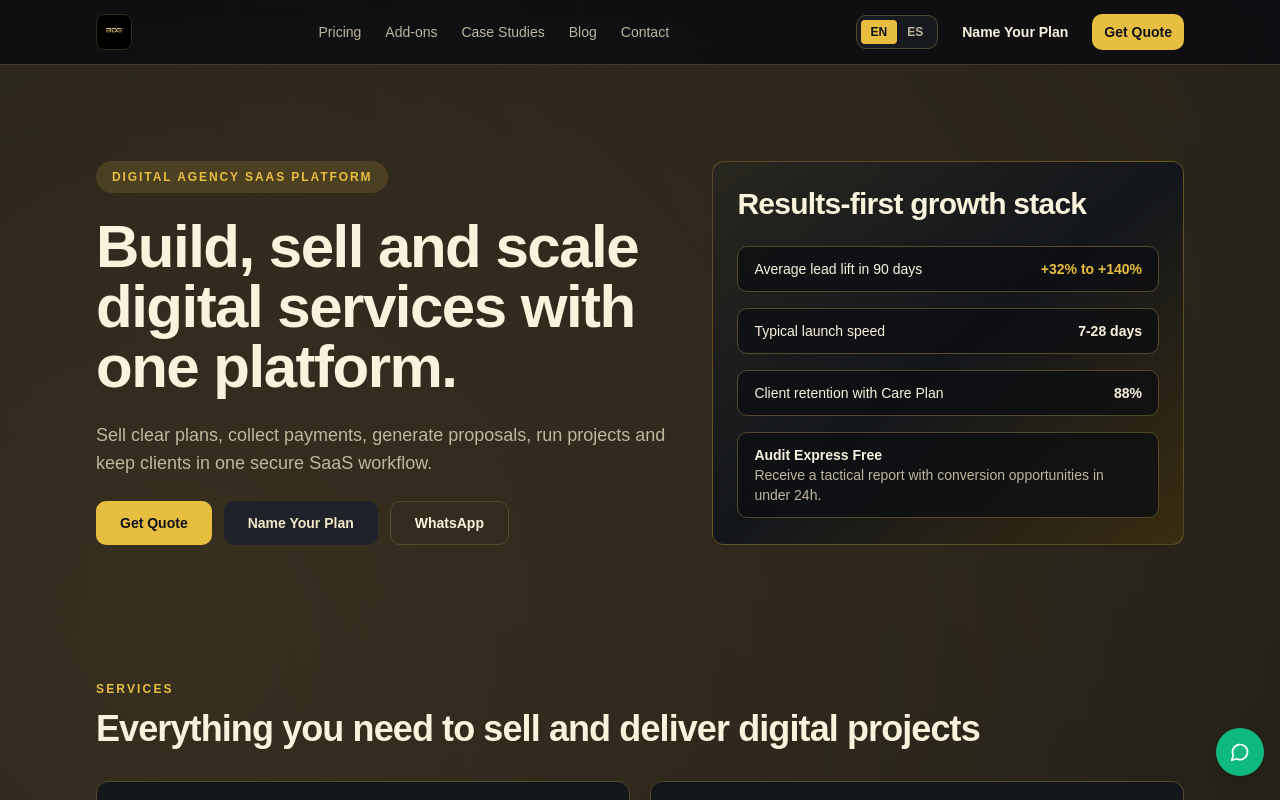
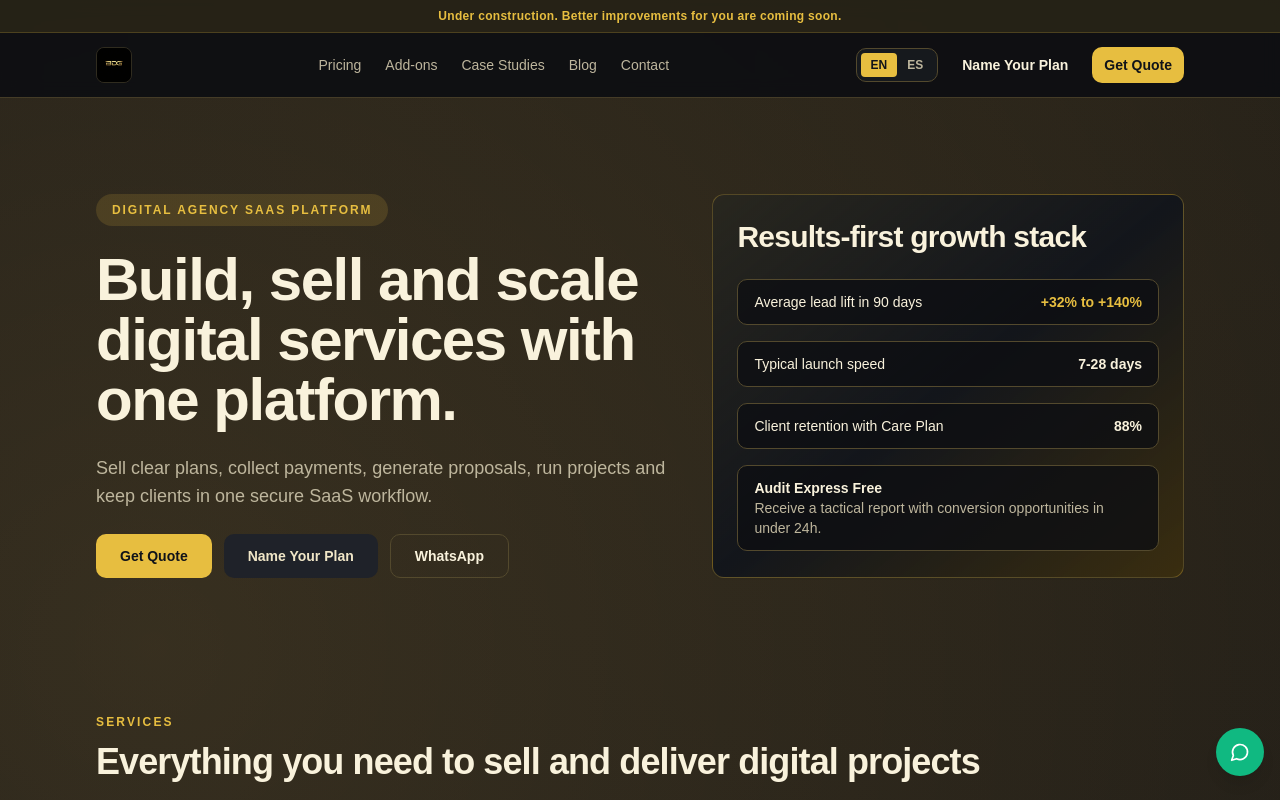
Before and after one commit to sinpelosenelmicrofonopodcast-lang/BDG, a Next.js app: page / in a window 1280 px wide. Shown: the top 800 px of the page. Built offline with nearby package versions, Linux system fonts and the light colour scheme; no server answers; the database is empty.

Commit message:
feat: add global under-construction banner

```diff
--- a/components/layout/site-header.tsx
+++ b/components/layout/site-header.tsx
@@ -17,7 +17,8 @@ const navLabels = {
     blog: "Blog",
     contact: "Contact",
     namePlan: "Name Your Plan",
-    getQuote: "Get Quote"
+    getQuote: "Get Quote",
+    constructionBanner: "Under construction. Better improvements for you are coming soon."
   },
   es: {
     pricing: "Precios",
@@ -26,7 +27,8 @@ const navLabels = {
     blog: "Blog",
     contact: "Contacto",
     namePlan: "Nombra tu plan",
-    getQuote: "Cotizar"
+    getQuote: "Cotizar",
+    constructionBanner: "En construcción. Pronto vienen mejoras para ustedes."
   }
 } as const;
 
@@ -45,6 +47,10 @@ export function SiteHeader() {
 
   return (
     <header className="sticky top-0 z-50 border-b border-border/80 bg-background/90 backdrop-blur">
+      <div className="border-b border-primary/20 bg-primary/10 px-4 py-2 text-center text-xs font-semibold tracking-wide text-primary">
+        {c.constructionBanner}
+      </div>
+
       <div className="container-shell flex h-16 items-center justify-between gap-4">
         <Link href="/" className="inline-flex items-center gap-3">
           <Image src="/logo.png" alt="BDG" width={132} height={44} priority className="h-9 w-auto rounded-sm border border-border/50" />
```
